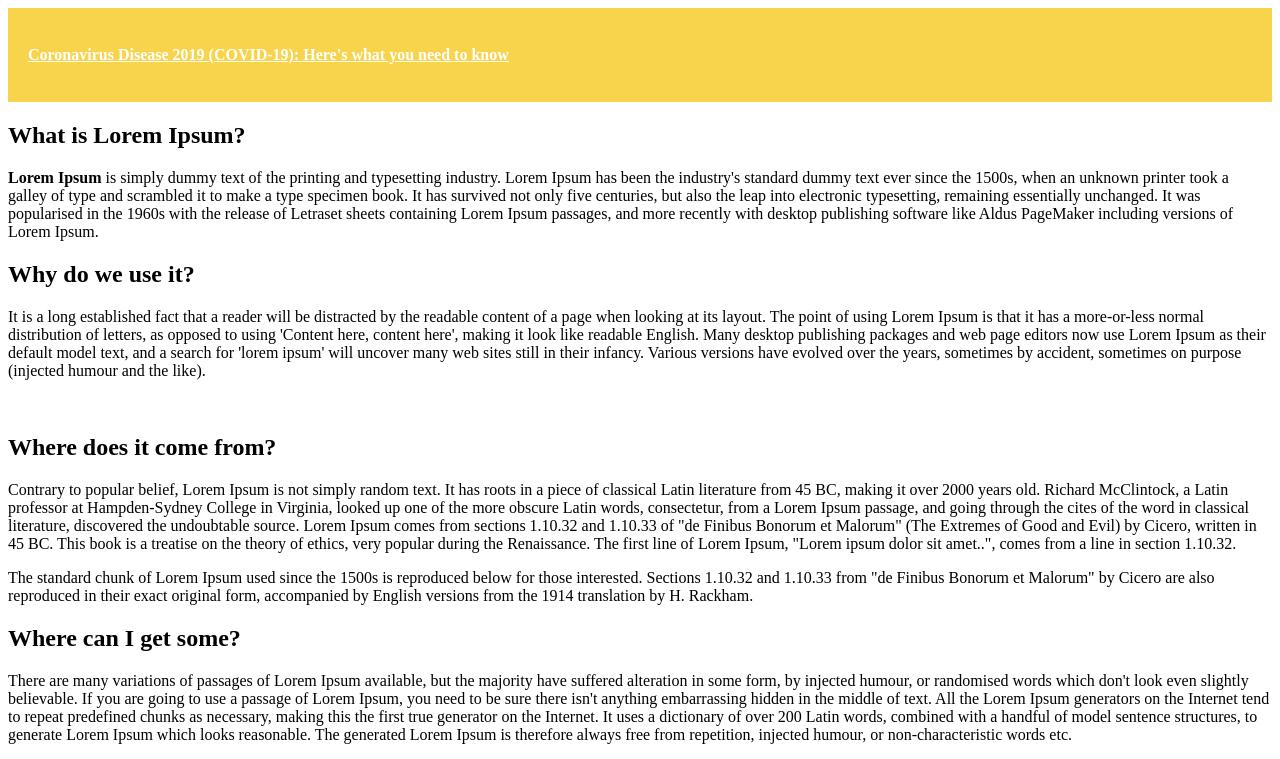
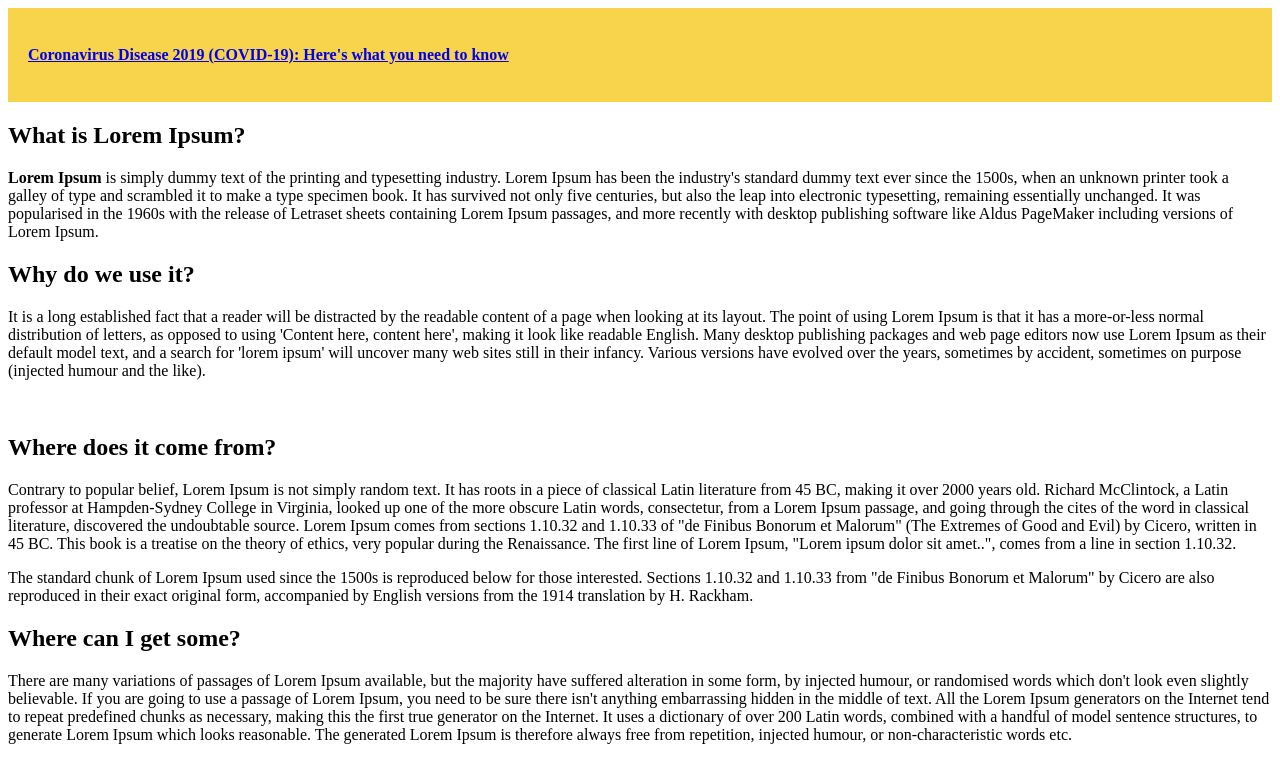
Before and after one commit to russell-oit/AlertBanner, a plain HTML site: page src/test.html in a window 1280 px wide. Shown: the top 759 px of the page. Drawn offline with Linux system fonts and the light colour scheme.

Commit message:
removed white text

```diff
--- a/src/alert.css
+++ b/src/alert.css
@@ -7,7 +7,7 @@
      position: relative;
      display: block;
      padding: 1.3em 20px 1.3em 20px;
-     color: #fff;
+     #color: #fff;
      line-height: 1.3em;
      margin-bottom: 10px;
      text-shadow: none;
--- a/src/test.html
+++ b/src/test.html
@@ -10,7 +10,7 @@
             position: relative;
             display: block;
             padding: 1.3em 20px 1.3em 20px;
-            color: #fff;
+            #color: #fff;
             line-height: 1.3em;
             margin-bottom: 10px;
             text-shadow: none;
```
